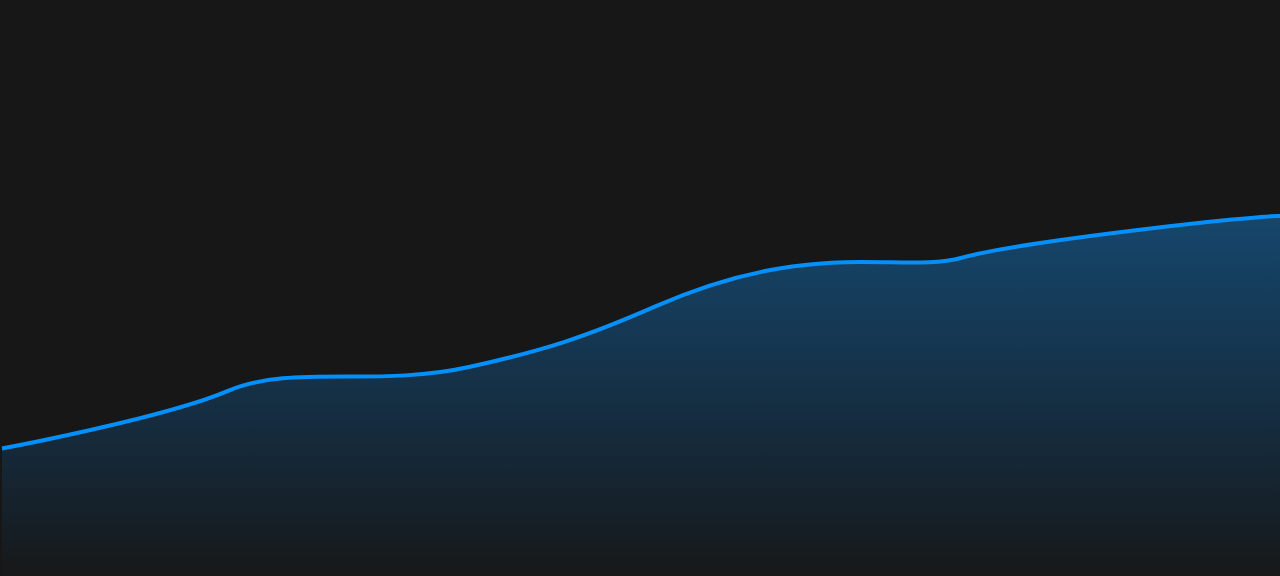
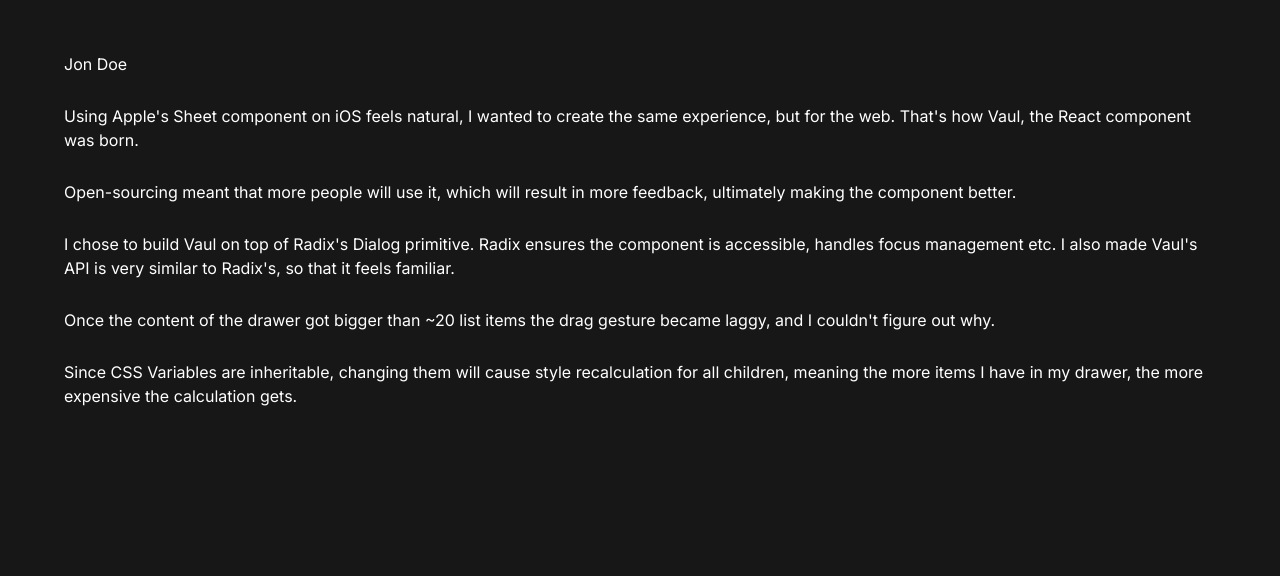
Before and after one commit to Fahad-Dezloper/Craft, a Next.js app: page / in a window 1280 px wide. Shown: the top 576 px of the page. Built offline with nearby package versions, Linux system fonts and the light colour scheme.

Commit message:
Feat: paco landing page smooth animation added

```diff
--- a/app/globals.css
+++ b/app/globals.css
@@ -304,3 +304,25 @@ body {
   [data-feedback=true] {
     opacity: 0 !important;
   }
+
+  .orchestration {
+    padding: 24px 0;
+    --delay: 120ms;
+  }
+
+  .orchestration > * {
+    animation: enter 0.6s ease both;
+    animation-delay: calc(var(--delay) * var(--stagger));
+    margin: 28px 64px;
+  }
+
+  @keyframes enter {
+    from {
+      opacity: 0;
+      transform: translateY(10px);
+    }
+    to {
+      opacity: 1;
+      transform: translateY(0px)
+    }
+  }
--- a/app/page.tsx
+++ b/app/page.tsx
@@ -15,6 +15,7 @@ import Graph from "@/components/GraphAnimation";
 import HandGesture from "@/components/HandGesture";
 import StyledWithoutDrag from "@/components/LayIdTest";
 import MultiStepComponent from "@/components/MultiStepModal";
+import PacoWebsite from "@/components/PacoWebsite";
 import Preloader from "@/components/Preloader";
 import SequenceBtn from "@/components/SequenceBtn";
 import ShowcaseCard from "@/components/ShowcaseCard";
@@ -24,7 +25,7 @@ import { TrashAnimation } from "@/components/trash-animation";
 
 const Home = () => {
   return (
-    <div className="w-screen h-screen flex items-center justify-center">
+    <div className="">
       {/* <Card /> */}
       {/* // <FeatureSection /> */}
       {/* <CardsGrow /> */}
@@ -45,7 +46,8 @@ const Home = () => {
       {/* <FeedbackComponentCSS /> */}
       {/* <MultiStepComponent /> */}
       {/* <TrashAnimation /> */}
-      <Graph />
+      {/* <Graph /> */}
+      <PacoWebsite />
     </div>
   );
 }
--- /dev/null
+++ b/components/PacoWebsite.tsx
@@ -0,0 +1,28 @@
+import type { CSSProperties } from "react";
+
+export default function PacoWebsite() {
+  return (
+    <div className="orchestration">
+      <h1>Jon Doe</h1>
+      {COPY.map((copy, index) => (
+        <p
+          key={copy}
+          style={
+            { ["--stagger" as string]: index } as CSSProperties &
+              Record<string, string | number>
+          }
+        >
+          {copy}
+        </p>
+      ))}
+    </div>
+  );
+}
+
+const COPY = [
+  `Using Apple's Sheet component on iOS feels natural, I wanted to create the same experience, but for the web. That's how Vaul, the React component was born.`,
+  `Open-sourcing meant that more people will use it, which will result in more feedback, ultimately making the component better.`,
+  `I chose to build Vaul on top of Radix's Dialog primitive. Radix ensures the component is accessible, handles focus management etc. I also made Vaul's API is very similar to Radix's, so that it feels familiar.`,
+  `Once the content of the drawer got bigger than ~20 list items the drag gesture became laggy, and I couldn't figure out why. `,
+  `Since CSS Variables are inheritable, changing them will cause style recalculation for all children, meaning the more items I have in my drawer, the more expensive the calculation gets.`,
+];
```
